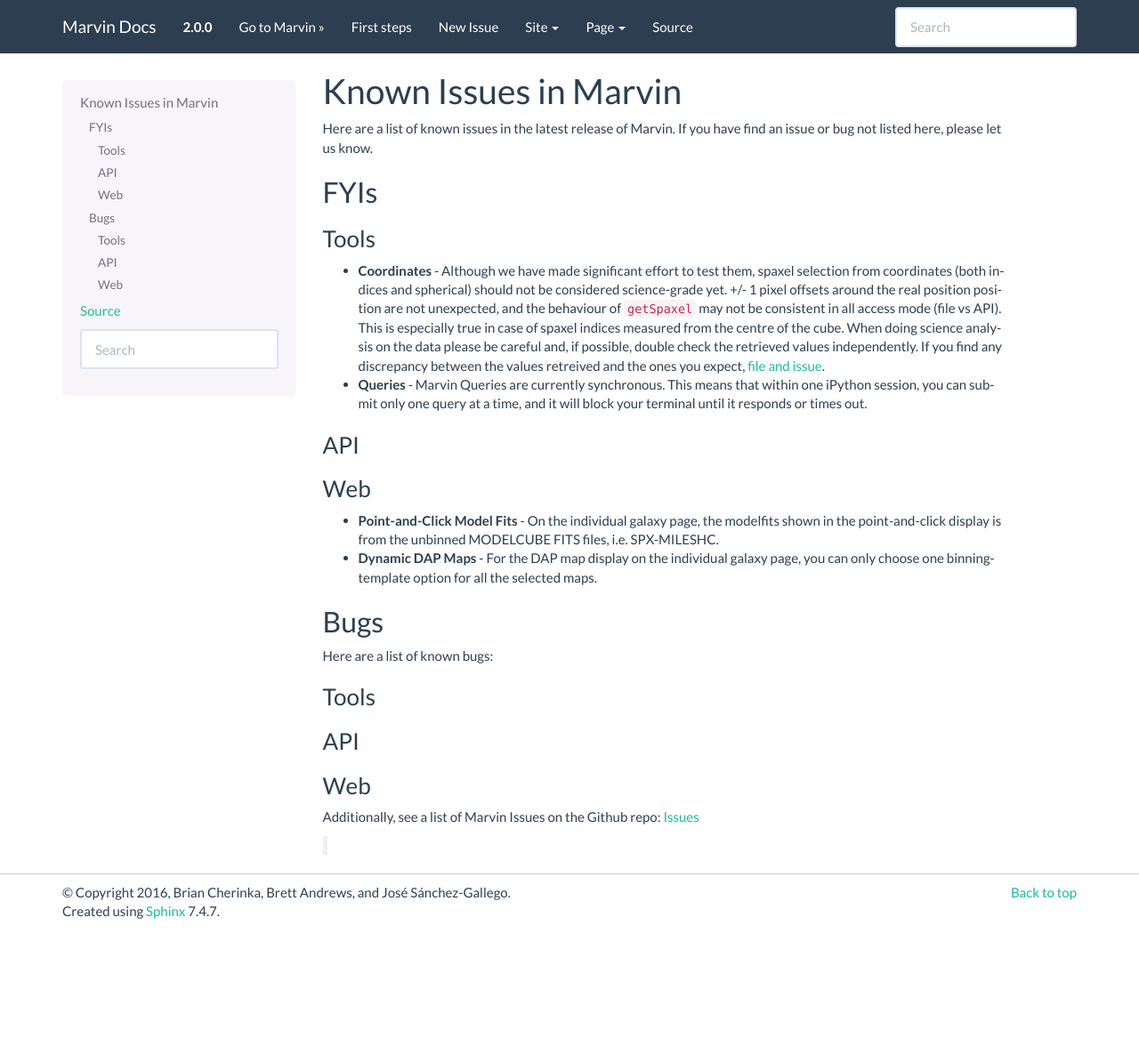
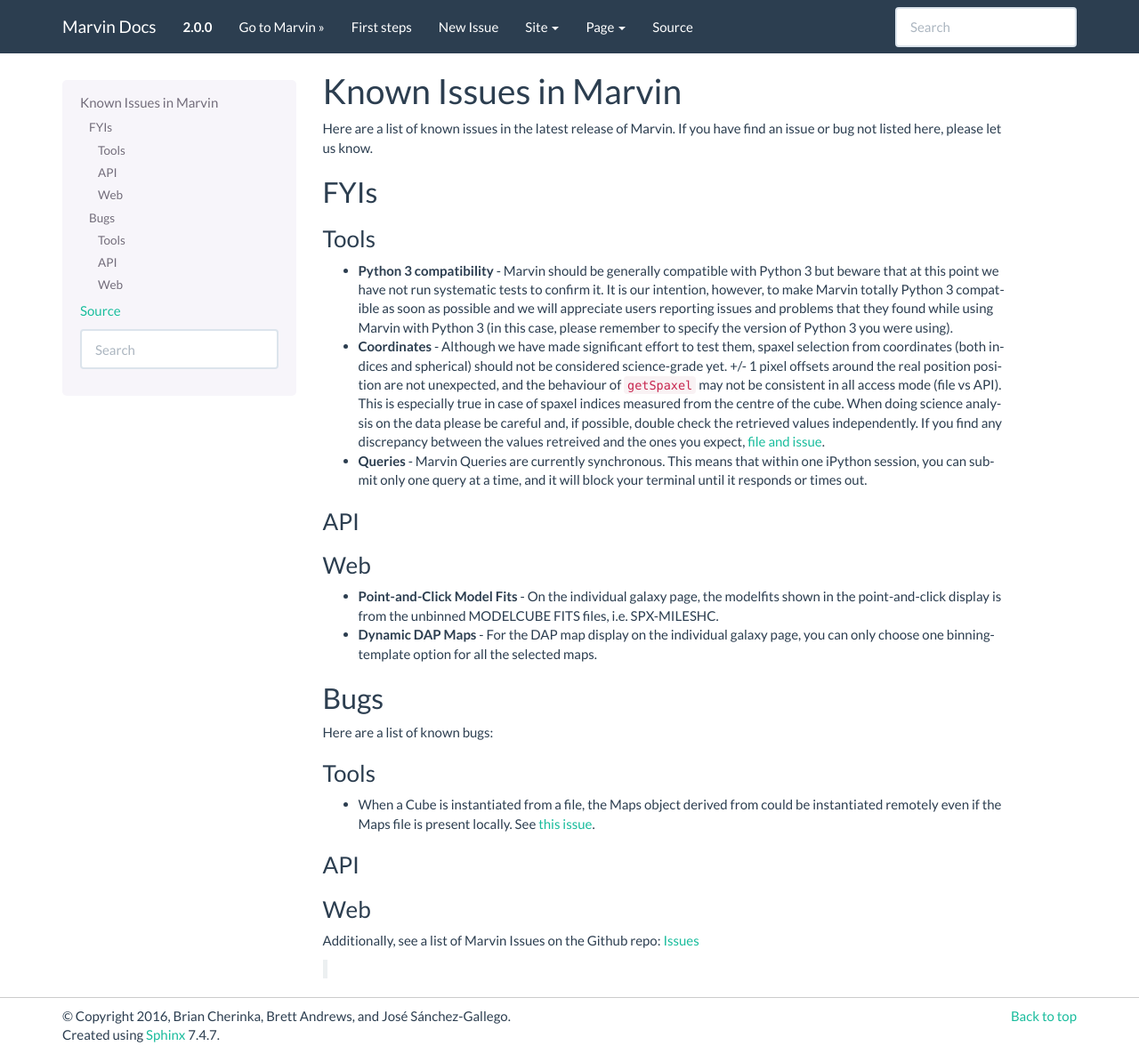
Before and after one commit to sdss/marvin, a Sphinx documentation site: the page built from docs/sphinx/known_issues.rst, in a window 1280 px wide and 1185 px high. Shown: the whole window at 89% size. Built offline with Sphinx 7.4.7, drawn with Linux system fonts in a browser that asks for light colours; pages that are not in the unit, such as notebooks, are missing from menus.

Commit message:
added some more known issues

```diff
--- a/docs/sphinx/known_issues.rst
+++ b/docs/sphinx/known_issues.rst
@@ -11,6 +11,8 @@
 
 Tools
 ^^^^^
+
+* **Python 3 compatibility** - Marvin should be generally compatible with Python 3 but beware that at this point we have not run systematic tests to confirm it. It is our intention, however, to make Marvin totally Python 3 compatible as soon as possible and we will appreciate users reporting issues and problems that they found while using Marvin with Python 3 (in this case, please remember to specify the version of Python 3 you were using).
 
 * **Coordinates** - Although we have made significant effort to test them, spaxel selection from coordinates (both indices and spherical) should not be considered science-grade yet. +/- 1 pixel offsets around the real position position are not unexpected, and the behaviour of ``getSpaxel`` may not be consistent in all access mode (file vs API). This is especially true in case of spaxel indices measured from the centre of the cube. When doing science analysis on the data please be careful and, if possible, double check the retrieved values independently. If you find any discrepancy between the values retreived and the ones you expect, `file and issue <https://github.com/sdss/marvin/issues>`_.
 
@@ -34,6 +36,8 @@
 Tools
 ^^^^^
 
+* When a Cube is instantiated from a file, the Maps object derived from could be instantiated remotely even if the Maps file is present locally. See `this issue <https://github.com/sdss/marvin/issues/40>`_.
+
 API
 ^^^
 
```
